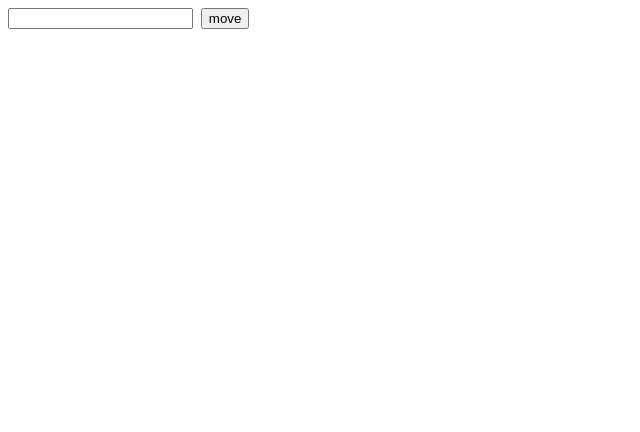
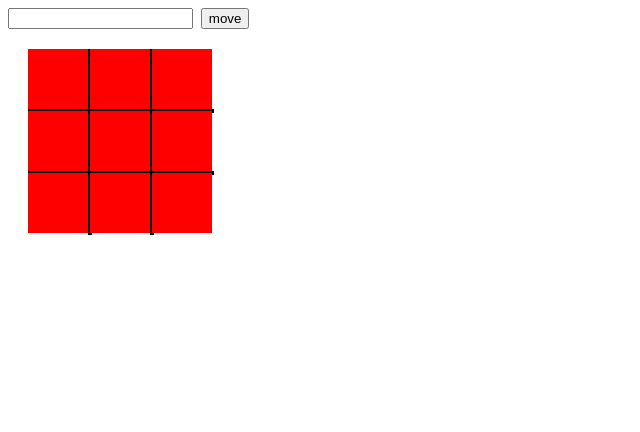
Before and after one commit to pwmcintyre/practice, a plain HTML site: page ttt/index.html in a window 1280 px wide. Shown: the whole page, without its empty margins (0-640 px from the left). Drawn offline with Linux system fonts and the light colour scheme.

Commit message:
updated draw code with event listeners

```diff
--- a/ttt/index.html
+++ b/ttt/index.html
@@ -17,6 +17,10 @@
         #canvas {
             height:100%;
             width:100%;
+        }
+        #canvasboard {
+            height: 400px;
+            width:  400px;
         }
         ul#log {
             display: flex;
@@ -40,7 +44,7 @@
             <button onclick="move()">move</button>
         </div>
         <div id="board">
-            <canvas id="canvas"></canvas>
+            <canvas id="canvasboard"></canvas>
         </div>
         <ul id="log">
 
@@ -67,6 +71,7 @@
 
 var coach = new Coach();
 // var draw = new Draw(coach);
+var draw = new DrawBoard()
 
 
 
--- a/ttt/js/draw.js
+++ b/ttt/js/draw.js
@@ -1,17 +1,25 @@
 
 class Draw {
 
-	constructor ( coach ) {
-		this.coach = coach;
-		this.network = new DrawNeuro ( coach.players[0] );
-		this.board   = new DrawBoard ( new TTT() );
+	constructor ( ) {
+		this.coach   = null;
+		this.network = null;
+		this.board   = null;
 
 		this.init();
 		// this.start();
 	}
 
+	setCoach (player) {
+		this.coach = coac;;
+	}
+
 	setPlayer (player) {
-		this.network = player;
+		this.network = new DrawNeuro ( coach.top[0] );
+	}
+
+	resetBoard() {
+		this.board   = new DrawBoard ( new TTT() );
 	}
 
 	init() {
@@ -103,53 +111,124 @@ class Draw {
 
 class DrawBoard {
 
-	constructor (board) {
-		this.board = board;
+	constructor ( game ) {
+		this.board;
+		this.game = game;
+
+		var a = new Human();
+		var b = new Neuro();
+		var game = new Game([a,b]);
+
+		this.init();
 	}
 
 	static get options () {
 		return {
 			size: 60,
-			padding: 5
+			padding: 2
 		}
 	}
 
-	draw ( container ) {
+	init() {
+
+		this.mouseTarget;	// the display object currently under the mouse, or being dragged
+		this.dragStarted;	// indicates whether we are currently in a drag operation
+		this.offset;
+		this.update = true;
+
+		// create stage and point it to the canvas:
+		this.canvas = document.getElementById("canvasboard");
+		this.stage = new createjs.Stage(this.canvas);
+
+		// enable touch interactions if supported on the current device:
+		createjs.Touch.enable(this.stage);
+
+		// enabled mouse over / out events
+		this.stage.enableMouseOver(10);
+		this.stage.mouseMoveOutside = true; // keep tracking the mouse even when it leaves the canvas
+
+		var self = this;
+		function resizeEvent (event) {
+			self.canvas.setAttribute('width', self.canvas.clientWidth);
+			self.canvas.setAttribute('height', self.canvas.clientHeight);
+			// self.reset();
+		};
+		resizeEvent();
+		window.onresize = resizeEvent;
+
+		// this.reset();
+		// createjs.Ticker.addEventListener("tick", this.tick, null, false, {self:this});
+
+		this.draw();
+
+		var self = this;
+		createjs.Ticker.addEventListener("tick", function(){
+			self.stage.update();
+		}, null, false, this);
+	}
+
+	draw ( ) {
+
+		var board = new createjs.Container();
+		board.x = 20;
+		board.y = 20;
+		board.width = DrawBoard.options.size * 3;
+		board.height = DrawBoard.options.size * 3;
+		this.stage.addChild(board);
 
 		// Draw board
 		var shape = new createjs.Shape();
 		var g = shape.graphics;
 
-		g.setStrokeStyle(1);
+		g.setStrokeStyle(4);
 		g.beginStroke("#000000");
 
-		g.moveTo( (DrawBoard.options.size), 0 );
-		g.lineTo( (DrawBoard.options.size), (DrawBoard.options.size) * 3 );
-		g.moveTo( (DrawBoard.options.size) * 2, 0 );
-		g.lineTo( (DrawBoard.options.size) * 2, (DrawBoard.options.size) * 3 );
-		g.moveTo( 0, (DrawBoard.options.size) );
-		g.lineTo( (DrawBoard.options.size) * 3, (DrawBoard.options.size) );
-		g.moveTo( 0, (DrawBoard.options.size) * 2 );
-		g.lineTo( (DrawBoard.options.size) * 3, (DrawBoard.options.size) * 2 );
+		g.moveTo( (DrawBoard.options.size + DrawBoard.options.padding), 0 );
+		g.lineTo( (DrawBoard.options.size + DrawBoard.options.padding), (DrawBoard.options.size + DrawBoard.options.padding) * 3 );
+		g.moveTo( (DrawBoard.options.size + DrawBoard.options.padding) * 2, 0 );
+		g.lineTo( (DrawBoard.options.size + DrawBoard.options.padding) * 2, (DrawBoard.options.size + DrawBoard.options.padding) * 3 );
+		g.moveTo( 0, (DrawBoard.options.size + DrawBoard.options.padding) );
+		g.lineTo( (DrawBoard.options.size + DrawBoard.options.padding) * 3, (DrawBoard.options.size + DrawBoard.options.padding) );
+		g.moveTo( 0, (DrawBoard.options.size + DrawBoard.options.padding) * 2 );
+		g.lineTo( (DrawBoard.options.size + DrawBoard.options.padding) * 3, (DrawBoard.options.size + DrawBoard.options.padding) * 2 );
 
 		g.endStroke();
-		container.addChild(shape);
+		board.addChild(shape);
 
 		// little containers for each piece
 		var bitboard = 1;
 		for (var y = 0; y < 3; y++) {
 			for (var x = 0; x < 3; x++) {
 
-				var piece = new createjs.Container();
-				piece.x = (DrawBoard.options.size) * x;
-				piece.y = (DrawBoard.options.size) * y;
-				piece.width = (DrawBoard.options.size);
-				piece.height = (DrawBoard.options.size);
-				container.addChild(piece);
+				var s = new createjs.Shape();
 
-				// X
-				var s = new createjs.Shape();
-				g = s.graphics;
+				s.overColor = "#3281FF"
+				s.outColor = "#FF0000"
+				s.graphics.beginFill(s.outColor).drawRect(0, 0, DrawBoard.options.size, DrawBoard.options.size).endFill();
+				s.x = (DrawBoard.options.size + DrawBoard.options.padding) * x;
+				s.y = (DrawBoard.options.size + DrawBoard.options.padding) * y;
+				s.width  = DrawBoard.options.size;
+				s.height = DrawBoard.options.size;
+
+				s.on("rollover", handleMouseOver );
+				s.on("rollout",  handleMouseOut );
+				s.on("mousedown",  handleMouseDown );
+
+				board.addChild(s)
+
+				s.bitboard = bitboard;
+				s.hasPiece = false;
+				bitboard <<= 1;
+			}
+		}
+
+		function handleMouseDown(event) {
+			var target = event.target;
+			if (target.hasPiece) return;
+			target.hasPiece = true;
+
+			target.graphics.clear();
+			g = target.graphics
 
 			g.setStrokeStyle(2);
 			g.beginStroke("#00f");
@@ -160,37 +239,21 @@ class DrawBoard {
 			g.lineTo( DrawBoard.options.padding, DrawBoard.options.size-DrawBoard.options.padding );
 
 			g.endStroke();
-				piece.addChild(s);
+		}
 
-				// O
-				s = new createjs.Shape();
-				g = s.graphics;
+		function handleMouseOver(event) {
+			var target = event.target;
+			if (target.hasPiece) return;
+			target.graphics.clear()
+				.beginFill(target.overColor)
+				.drawRect(0, 0, target.width, target.height)
+				.endFill();
+		}
 
-				g.setStrokeStyle(2);
-				g.beginStroke("#f00");
-				g.drawCircle(DrawBoard.options.size/2, DrawBoard.options.size/2, DrawBoard.options.size/2-DrawBoard.options.padding);
-
-				g.endStroke();
-				piece.addChild(s);
-
-				piece.on("mousedown", function (evt, data) {
-					console.log("mousedown", data);
-				}, null, false, {bitboard:bitboard});
-
-				// piece.on("pressmove", function (evt) {
-				// 	console.log("pressmove");
-				// });
-
-				// piece.on("rollover", function (evt) {
-				// 	console.log("rollover");
-				// });
-
-				// piece.on("rollout", function (evt) {
-				// 	console.log("rollout");
-				// });
-
-				bitboard <<= 1;
-			}
+		function handleMouseOut(event) {
+			var target = event.target;
+			if (target.hasPiece) return;
+			target.graphics.clear();
 		}
 	}
 }
```
Lines whose indentation alone changed are shown as unchanged.
